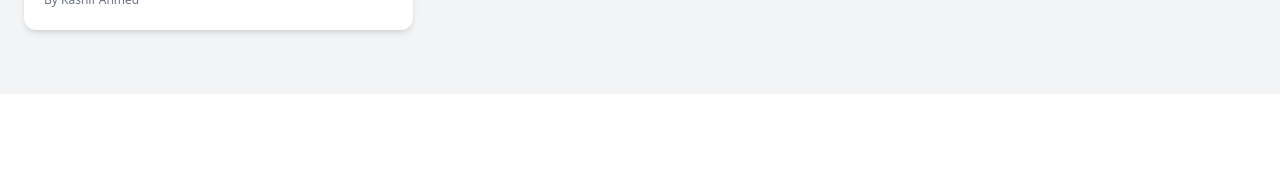
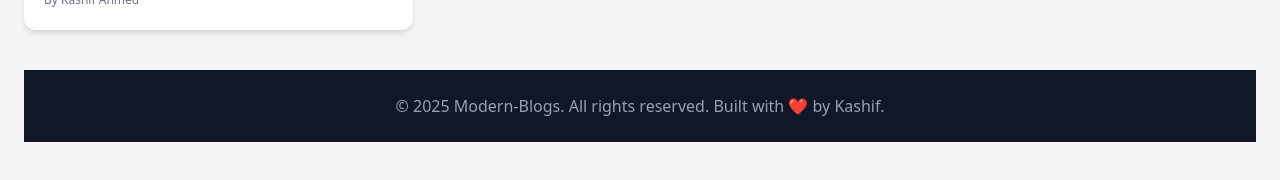
Before and after one commit to Muhammadkashif20/Blog-App-React.js, a React (Vite) app: page /all-blogs in a window 1280 px wide. Shown: the part 930-1110 px from the top of the page. Before the commit the page ends 1024 px from the top, so only its background shows below. Built offline with nearby package versions, Linux system fonts and the light colour scheme.

Commit message:
header sticky for showing on scroll

```diff
--- a/src/Components/About.jsx
+++ b/src/Components/About.jsx
@@ -1,5 +1,5 @@
 import React from "react";
-
+import { Link } from "react-router-dom";
 const About = () => {
   return (
     <section className="min-h-screen bg-gray-50 flex items-center justify-center px-6 py-16">
@@ -63,9 +63,11 @@ const About = () => {
 
         {/* Join Us Section */}
         <div className="text-center mt-12">
+            <Link to={"/"}>
           <button className="bg-indigo-500 hover:bg-indigo-600 text-white font-semibold px-8 py-3 rounded-lg shadow-md transition-all duration-300">
             Join Our Community 🚀
           </button>
+            </Link>
         </div>
       </div>
     </section>
--- a/src/Components/AllBlogs.jsx
+++ b/src/Components/AllBlogs.jsx
@@ -1,5 +1,6 @@
 import React from "react";
 import BlogCard from "./BlogCard";
+import Footer from "./Footer";
 
 const blogs = [
   {
@@ -46,6 +47,7 @@ const AddBlog = () => {
           ))}
         </div>
       </div>
+      <Footer/>
     </section>
   );
 };
--- a/src/Components/Footer.jsx
+++ b/src/Components/Footer.jsx
@@ -4,7 +4,7 @@ const Footer = () => {
   return (
     <footer className="bg-gray-900 text-gray-400 py-6 mt-10">
       <div className="max-w-7xl mx-auto px-6 text-center">
-        <p>© 2025 KashifBlogs. All rights reserved.</p>
+        <p>© 2025 Modern-Blogs. All rights reserved. Built with ❤️ by Kashif.</p>
       </div>
     </footer>
   );
--- a/src/Components/Header.jsx
+++ b/src/Components/Header.jsx
@@ -2,7 +2,7 @@ import React from "react";
 import { Link } from "react-router-dom";
 const Header = () => {
   return (
-    <header className="bg-gray-900 text-white shadow-md">
+    <header className="bg-gray-900 text-white shadow-md z-50 sticky top-0">
       <div className="max-w-7xl mx-auto px-6 py-4 flex justify-between items-center">
         {/* Logo */}
         <h1 className="text-2xl font-bold tracking-wide hover:text-indigo-400 cursor-pointer">
```
